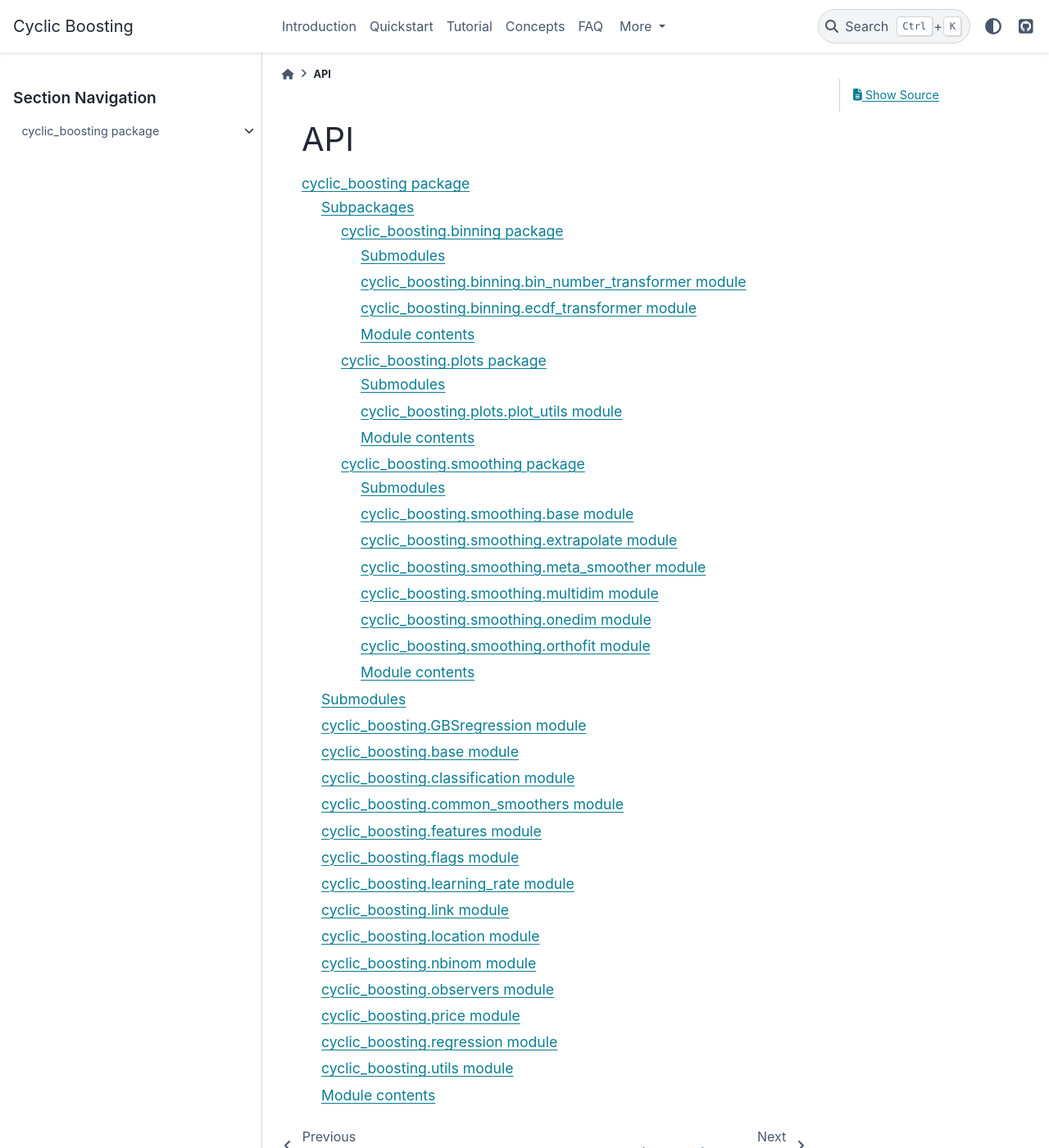
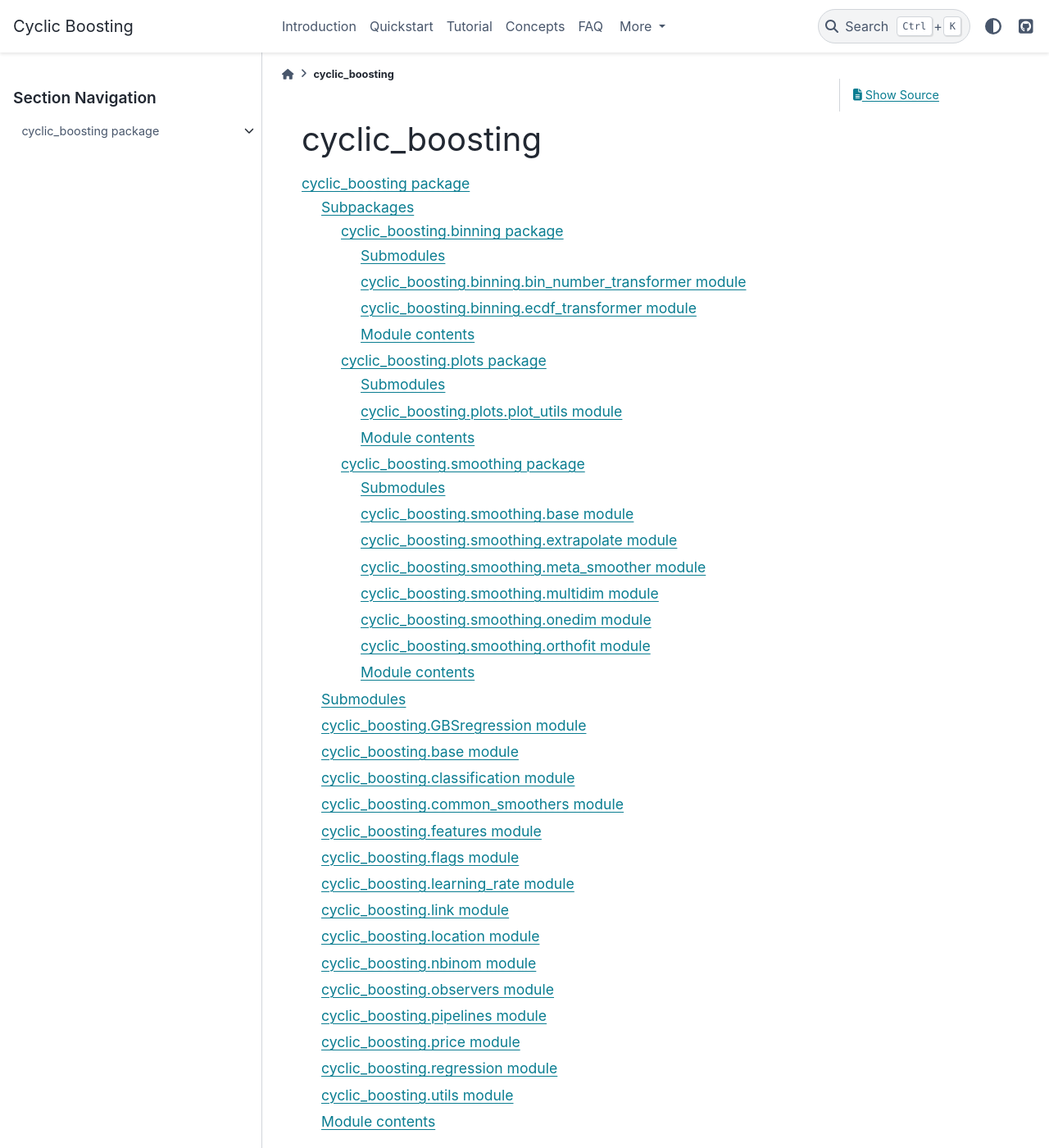
Before and after one commit to Blue-Yonder-OSS/cyclic-boosting, a Sphinx documentation site: the page built from docs/source/modules.rst, in a window 1280 px wide and 1400 px high. Shown: the whole window at 82% size. Built offline with Sphinx 7.4.7 and the PyData theme 0.15.4, drawn with Linux system fonts in a browser that asks for light colours.

Commit message:
fix module reference

```diff
--- a/docs/source/cyclic_boosting.rst
+++ b/docs/source/cyclic_boosting.rst
@@ -102,6 +102,14 @@ cyclic\_boosting.observers module
    :undoc-members:
    :show-inheritance:
 
+cyclic\_boosting.pipelines module
+---------------------------------
+
+.. automodule:: cyclic_boosting.pipelines
+   :members:
+   :undoc-members:
+   :show-inheritance:
+
 cyclic\_boosting.price module
 -----------------------------
 
--- a/docs/source/modules.rst
+++ b/docs/source/modules.rst
@@ -1,5 +1,5 @@
-API
-===
+cyclic_boosting
+===============
 
 .. toctree::
    :maxdepth: 4
```
